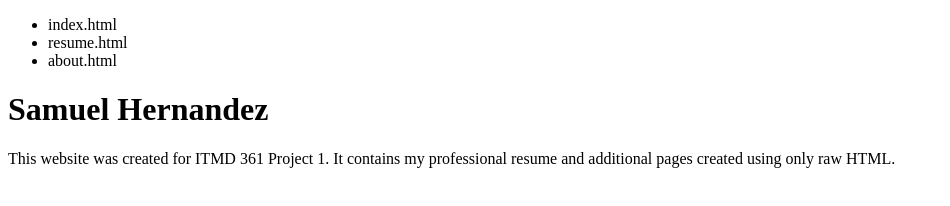
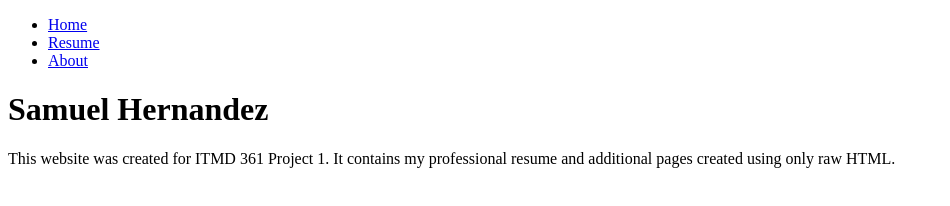
Before and after one commit to shernandez26-source/itmd-361-project1, a plain HTML site: page index.html in a window 1280 px wide. Shown: the whole page, without its empty margins (0-950 px from the left). Drawn offline with Linux system fonts and the light colour scheme.

Commit message:
Update index.html

```diff
--- a/index.html
+++ b/index.html
@@ -7,10 +7,11 @@
   <body>
 
     <ul>
-      <li>index.html</li>
-      <li>resume.html</li>
-      <li>about.html</li>
-    </ul>
+  <li><a href="index.html">Home</a></li>
+  <li><a href="resume.html">Resume</a></li>
+  <li><a href="about.html">About</a></li>
+</ul>
+
 
     <h1>Samuel Hernandez</h1>
 
```
